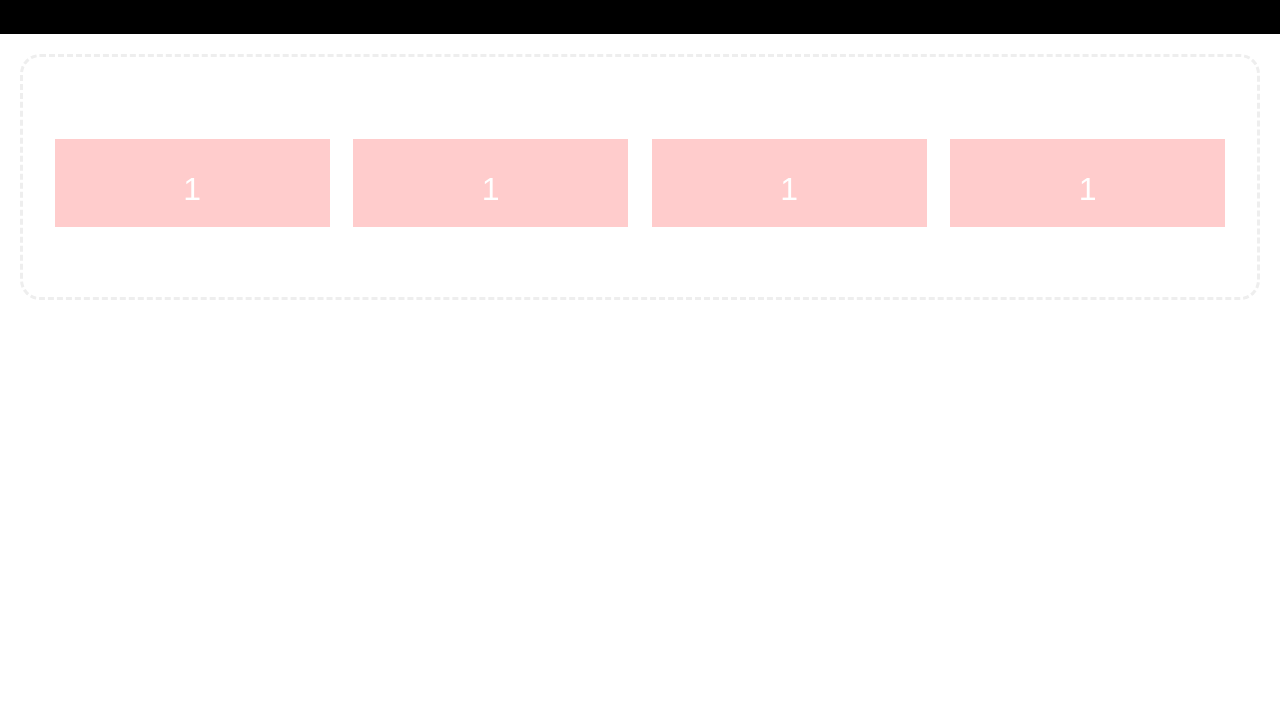
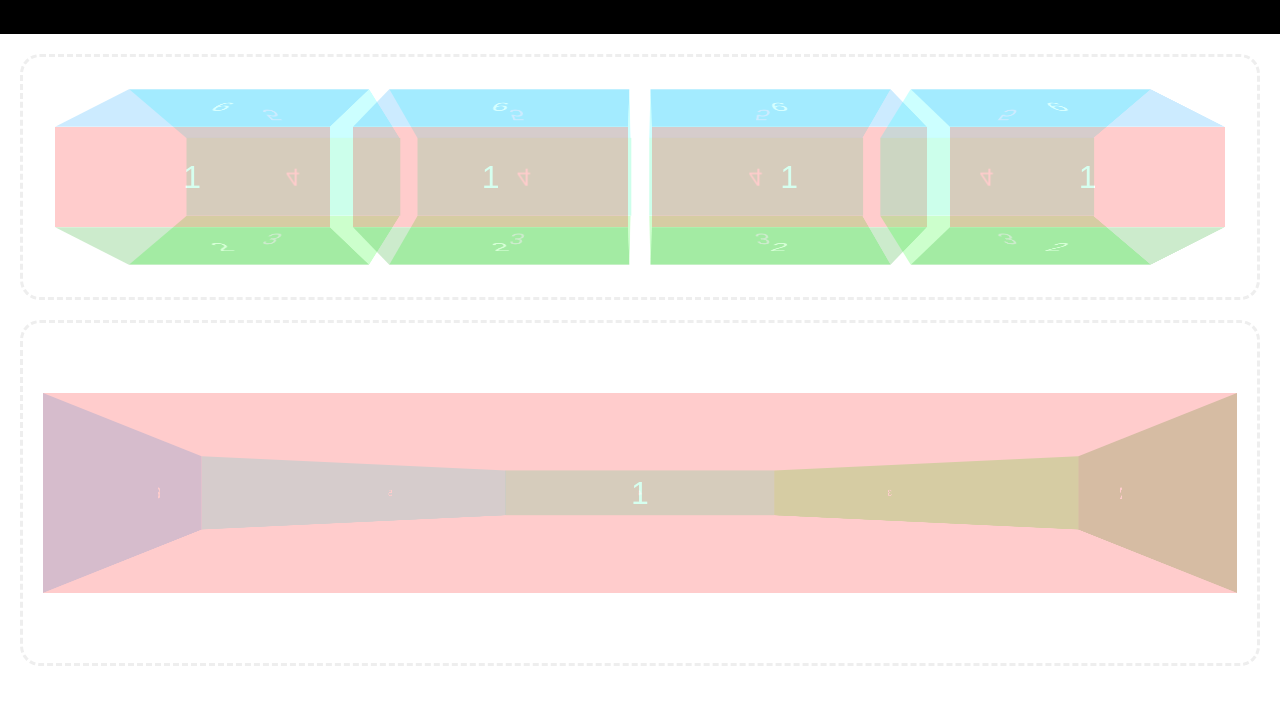
Before and after one commit to max-power/swipeslide, a plain HTML site: page demo/3d.html in a window 1280 px wide. Shown: the part 73-778 px from the top of the page. Drawn offline with Linux system fonts and the light colour scheme.

Commit message:
add SwipeSlide3D class

```diff
--- a/demo/3d.html
+++ b/demo/3d.html
@@ -17,7 +17,7 @@
 
   header { padding: 20px; color: #fff; background: #000;}
 
-  #box {
+  .box {
     -webkit-perspective: 600;
     overflow:hidden;
     margin: 20px;
@@ -25,18 +25,19 @@
     border: 3px dashed #eee;
     border-radius: 20px;
   }
-  .g {
+  .g, .gh {
     -webkit-perspective: none;
     -webkit-transform-style: preserve-3d;
     width: 25%;
     height: 100px;
     margin: 0;
     float: left;
-    padding: 1%;
+    padding: 0 1%;
     -webkit-box-sizing: border-box;
   }
-  .g .ui-swipeslide-slide {
-    width: 100%; height: 100px; opacity: 0.2;
+  .g .ui-swipeslide-slide,
+  .gh .ui-swipeslide-slide {
+    width: 100%; height: 100%; opacity: 0.2;
     -webkit-transition: opacity 0.5s;
     font-size: 32px;
     color: #fff;
@@ -44,13 +45,21 @@
     -webkit-box-align:center;
     -webkit-box-pack:center;
   }
-  .g .ui-swipeslide-slide.active {
+  .g .ui-swipeslide-slide.active,
+  .gh .ui-swipeslide-slide.active {
     opacity: 1;
+  }
+  .gh {
+    padding:0;
+    width:100%;
+    height:200px;
+
   }
   </style>
   <script type="text/javascript">
   $(document).ready(function() {
     $('.g').swipeSlide({threeD: true, vertical: true, bulletNavigation: false});
+    $('.gh').swipeSlide({threeD: true, vertical: false, bulletNavigation: false});
   })
   </script>
 </head>
@@ -59,7 +68,7 @@
     <h1>SwipeSlide 3D</h1>
   </header>
 
-  <div id="box">
+  <div class="box">
     <div class="g">
       <ul>
         <li style="background: #f00;">1</li>
@@ -105,5 +114,20 @@
     </div>
   </div>
 
+  <div class="box">
+  <div class="gh">
+    <ul>
+      <li style="background: #f00;">1</li>
+      <li style="background: #090;">2</li>
+      <li style="background: #0f0;">3</li>
+      <li style="background: #0f9;">4</li>
+      <li style="background: #0ff;">5</li>
+      <li style="background: #09f;">6</li>
+    </ul>
+  </div>
+  </div>
+
+
+
 </body>
 </html>
--- a/swipeslide.css
+++ b/swipeslide.css
@@ -45,7 +45,8 @@
   position: relative;
   overflow:visible;
 }
-.ui-swipeslide-3d .ui-swipeslide-content {
+.ui-swipeslide-3d .ui-swipeslide-horizontal,
+.ui-swipeslide-3d .ui-swipeslide-vertical {
   -webkit-transform-style: preserve-3d;
   position: relatve;
   display: block;
@@ -57,6 +58,7 @@
   position: absolute;
 }
 /* end not editable styles */
+
 
 /* bullets */
 .ui-swipeslide-bullets {
--- a/swipeslide.js
+++ b/swipeslide.js
@@ -74,7 +74,7 @@ SwipeSlide.prototype = {
     var events = {
       start: this.isTouch ? 'touchstart' : 'mousedown',
       move:  this.isTouch ? 'touchmove'  : 'mousemove',
-      end:   this.isTouch ? 'touchend touchcancel' : 'mouseup mouseout',
+      end:   this.isTouch ? 'touchend touchcancel' : 'mouseup mouseout mouseleave',
       click: this.isTouch ? 'touchend' : 'click'
     }
     // bind listeners for touch movement
@@ -144,11 +144,53 @@ SwipeSlide.prototype = {
   }
 }
 
+
+
+var SwipeSlide3D = function(container, options) {
+  SwipeSlide.call(this, container, options)
+  this.alpha = 360/this.slides.length * (this.options.vertical ? -1 : 1)
+  this.revolution = 0
+  this.radius = 0
+  this.container.addClass('ui-swipeslide-3d')
+  this.setup()
+}
+SwipeSlide3D.prototype = new SwipeSlide
+
+$.extend(SwipeSlide3D.prototype, {
+  setup: function() {
+    var fn = this.options.vertical ? 'height' : 'width'
+    this.dimension = this.container[fn]()
+    this.tolerance = this.options.tolerance * this.dimension / 2
+    this.radius = Math.round( (this.dimension/2) / Math.tan(Math.PI / this.slides.length) );
+    this.slides.each($.proxy(this.positionSlide, this))
+    this.move(0,0)
+  },
+  validPage: function(num){
+    if (num < 0) {
+      num += this.numPages; this.revolution--
+    } else if (num >= this.numPages) {
+      num %= this.numPages; this.revolution++
+    }
+    return num
+  },
+  animationProperties: function(distance) {
+    var vectors = [0,0,0]; vectors[this.options.vertical?0:1] = 1;
+    var delta = (this.alpha * distance / this.dimension) - (this.alpha * this.currentPage) - (this.revolution * 360 / this.alpha)
+    return { translate3d: '0,0,'+ -this.radius + 'px', rotate3d: vectors.join(',') +','+ delta + 'deg' }
+  },
+  positionSlide: function(i, slide){
+    var vectors = [0,0,0]; vectors[this.options.vertical?0:1] = 1;
+    $(slide).animate({
+      rotate3d: vectors.join(',')+','+ (this.alpha * i)+'deg',
+      translate3d: '0,0,'+this.radius+'px'
+    }, {duration: 0})
+  }
+})
+
 // zepto plugin
 ;(function($) {
   $.fn.swipeSlide = function(options) {
-    return this.each(function() {
-      new SwipeSlide(this, options)
-    })
+    var klass = options.threeD ? SwipeSlide3D : SwipeSlide
+    return this.each(function() { new klass(this, options) })
   }
 })(window.Zepto)
```
Also changed, not shown: demo/index.html (+15 -14 lines), demo/new.html (+4 -3 lines).
